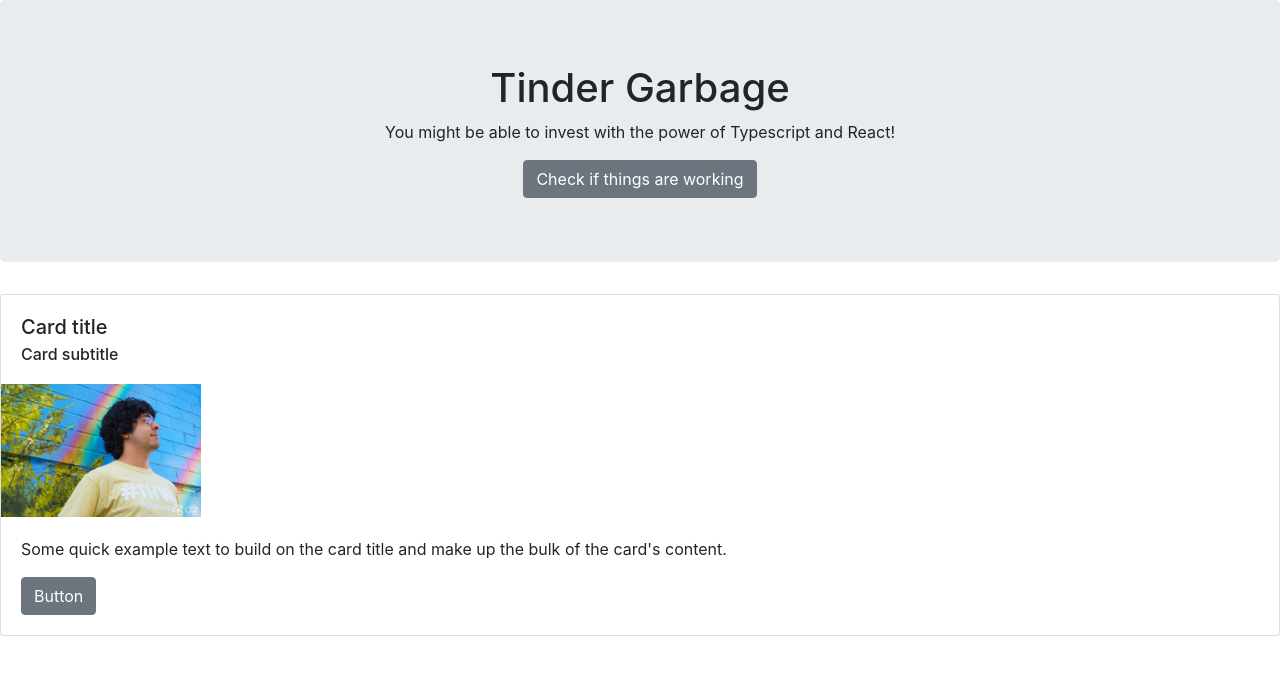
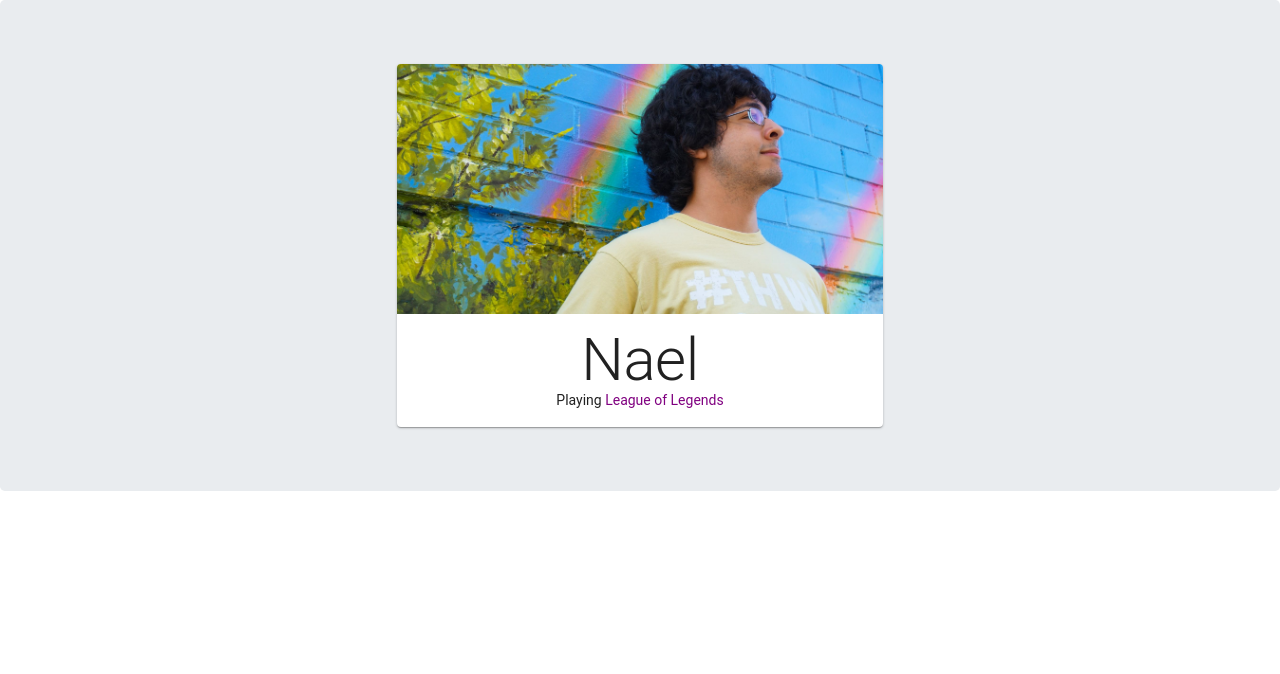
Before and after one commit to cjmckee/stream-swipe, a React app: page / in a window 1280 px wide. Shown: the top 674 px of the page. Built offline with nearby package versions, Linux system fonts and the light colour scheme.

Commit message:
added actual card, basics of data store, and some functionality when clicking the card

```diff
--- a/package.json
+++ b/package.json
@@ -4,12 +4,15 @@
   "description": "tinder investment",
   "main": "index.js",
   "dependencies": {
+    "@material-ui/core": "^3.2.2",
     "@types/react": "^16.4.18",
     "@types/react-dom": "^16.0.9",
     "@types/reactstrap": "^6.0.2",
     "bootstrap": "^4.1.3",
     "css-loader": "^1.0.0",
     "jquery": "^3.3.1",
+    "mobx": "^5.5.1",
+    "mobx-react": "^5.3.4",
     "react": "^16.5.2",
     "react-dom": "^16.5.2",
     "reactstrap": "^6.3.1",
--- a/src/components/card.tsx
+++ b/src/components/card.tsx
@@ -1,22 +1,79 @@
 import * as React from "react";
-import { Card, CardImg, CardText, CardBody,
-  CardTitle, CardSubtitle, Button } from 'reactstrap';
+import Card from "@material-ui/core/Card";
+import CardContent from "@material-ui/core/CardContent";
+import { Typography, CardActionArea } from "../../node_modules/@material-ui/core";
+import CardMedia from "@material-ui/core/CardMedia";
+import { store } from "../store";
+import { observer } from "mobx-react";
 
+const card = {
+        width: "40%",
+        margin: "auto"
+    };
+const box = {
+        textAlign: "center" as "center",
+    };
+const media = {
+    width: "100%",
+    minHeight: "250px"
+};
+const game = {
+    color: "purple"
+};
+
+@observer
 export class TinderCard extends React.Component {
 
+  componentDidMount() {
+    store.name = "Nael";
+    store.game = "League of Legends";
+    store.bio = "Nael is a cute GT boy who is interested in memes and raw SQL";
+    store.showBio = false;
+  }
+
   render() {
+
+    const bio = store.showBio ?
+    <CardContent>
+        <Typography>
+            {store.bio}
+        </Typography>
+    </CardContent> : <div></div>;
+
     return (
-            <Card>
-                <CardBody>
-                    <CardTitle>Card title</CardTitle>
-                    <CardSubtitle>Card subtitle</CardSubtitle>
-                </CardBody>
-                <img width="200px" src="assets/neel.jpg" alt="Card image cap" />
-                <CardBody>
-                    <CardText>Some quick example text to build on the card title and make up the bulk of the card's content.</CardText>
-                    <Button>Button</Button>
-                </CardBody>
-            </Card>
+    /*
+        I have no idea why, but this keydown function only works once you've clicked onto the card.
+        It won't work if you click away from it or before you click on it. Who knows man.
+    */
+    <div onKeyDown={(event) => {
+        if (event.key === "ArrowRight") {
+            console.log("You swiped right");
+        }
+        if (event.key === "ArrowLeft") {
+            console.log("You swiped left");
+        }
+    }}>
+      <div style={box}>
+      <Card style={card}>
+      <CardActionArea onClick={() => {store.showBio = !store.showBio; }}>
+        <CardMedia
+          style={media}
+          image="assets/neel.jpg"
+          title="Neel"
+        />
+        <CardContent>
+            <Typography variant="h2">
+                {store.name}
+            </Typography>
+            <Typography>
+                Playing <span style={game}>{store.game}</span>
+            </Typography>
+        </CardContent>
+        {bio}
+      </CardActionArea>
+      </Card>
+      </div>
+      </div>
     );
   }
 }
--- a/src/components/home.tsx
+++ b/src/components/home.tsx
@@ -10,13 +10,9 @@ export class Home extends React.Component {
     render() {
         return (
             <div>
-                <Jumbotron className="text-center">
-                    <h1>Tinder Garbage</h1>
-                    <p>You might be able to invest with the power of Typescript and React!</p>
-
-                    <Button onClick={() => console.log("button works")}>Check if things are working</Button>
+                <Jumbotron>
+                    <TinderCard />
                 </Jumbotron>
-                <TinderCard />
             </div>
         );
     }
--- /dev/null
+++ b/src/store.ts
@@ -0,0 +1,13 @@
+import * as React from "react";
+import { observable } from "mobx";
+
+class Store {
+
+    @observable name = null;
+    @observable game = null;
+    @observable bio = null;
+    @observable showBio = false;
+
+}
+
+export const store = new Store();
--- a/tsconfig.json
+++ b/tsconfig.json
@@ -5,7 +5,9 @@
         "noImplicitAny": false,
         "module": "commonjs",
         "target": "es5",
-        "jsx": "react"
+        "jsx": "react",
+        "lib": ["es6", "dom"],
+        "experimentalDecorators": true
     },
     "include": [
         "./src/**/*.ts",
```
